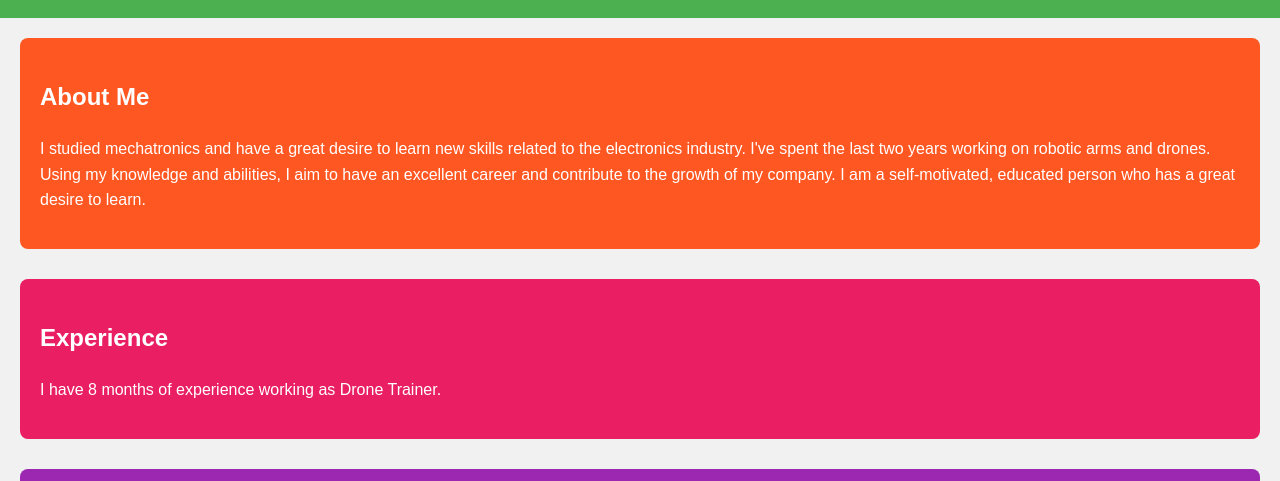
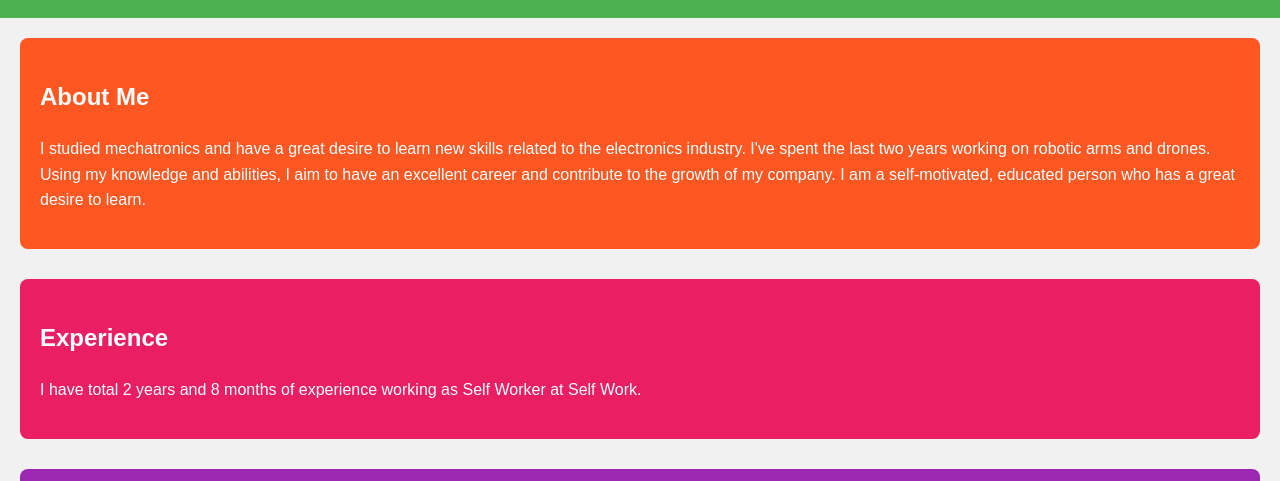
Before and after one commit to BadriVP/BadriVP.github.io, a plain HTML site: page index.html in a window 1280 px wide. Shown: the part 319-800 px from the top of the page. Drawn offline with Linux system fonts and the light colour scheme.

Commit message:
index.html

```diff
--- a/index.html
+++ b/index.html
@@ -208,7 +208,7 @@ a great desire to learn.
 <section id="experience">
       <h2>Experience</h2>
       <p>
-I have 8 months of experience working as Drone Trainer.
+I have total 2 years and 8 months of experience working as Self Worker at Self Work.
 
       </p>
     </section>
```
